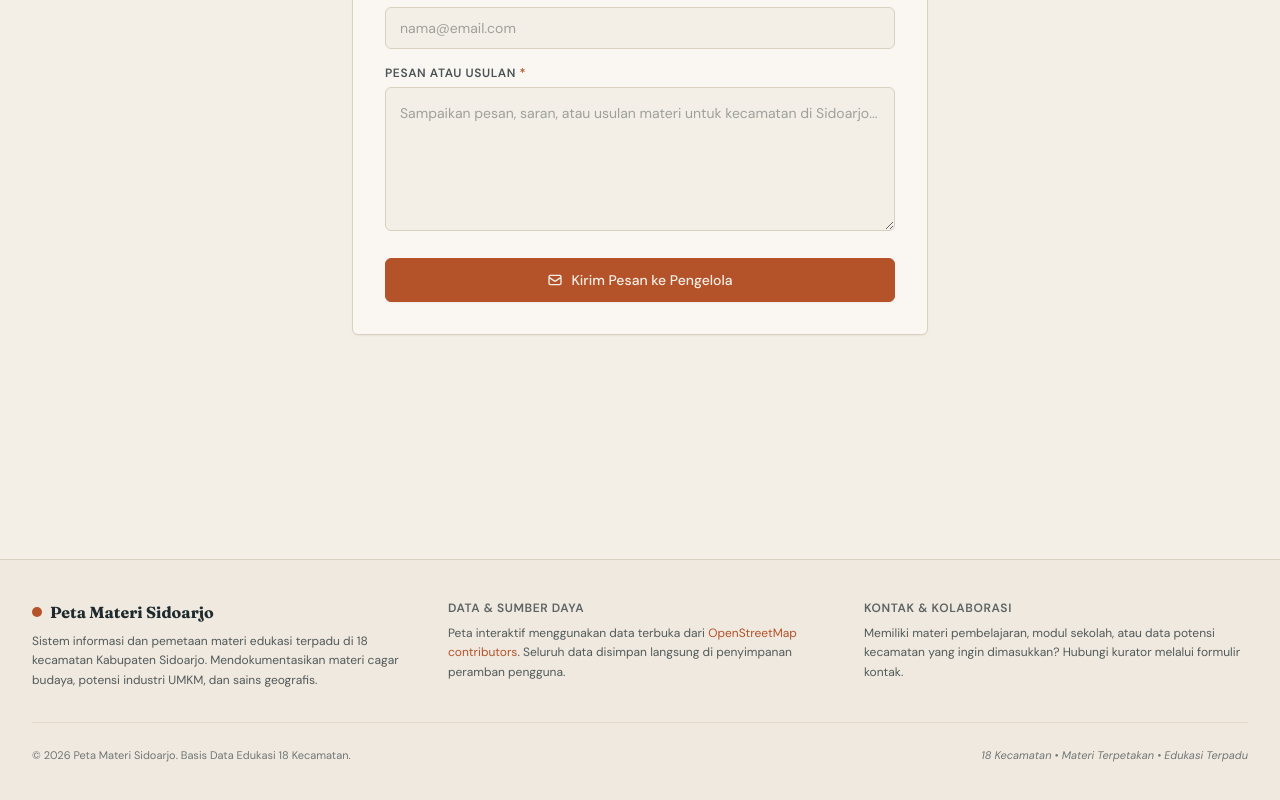
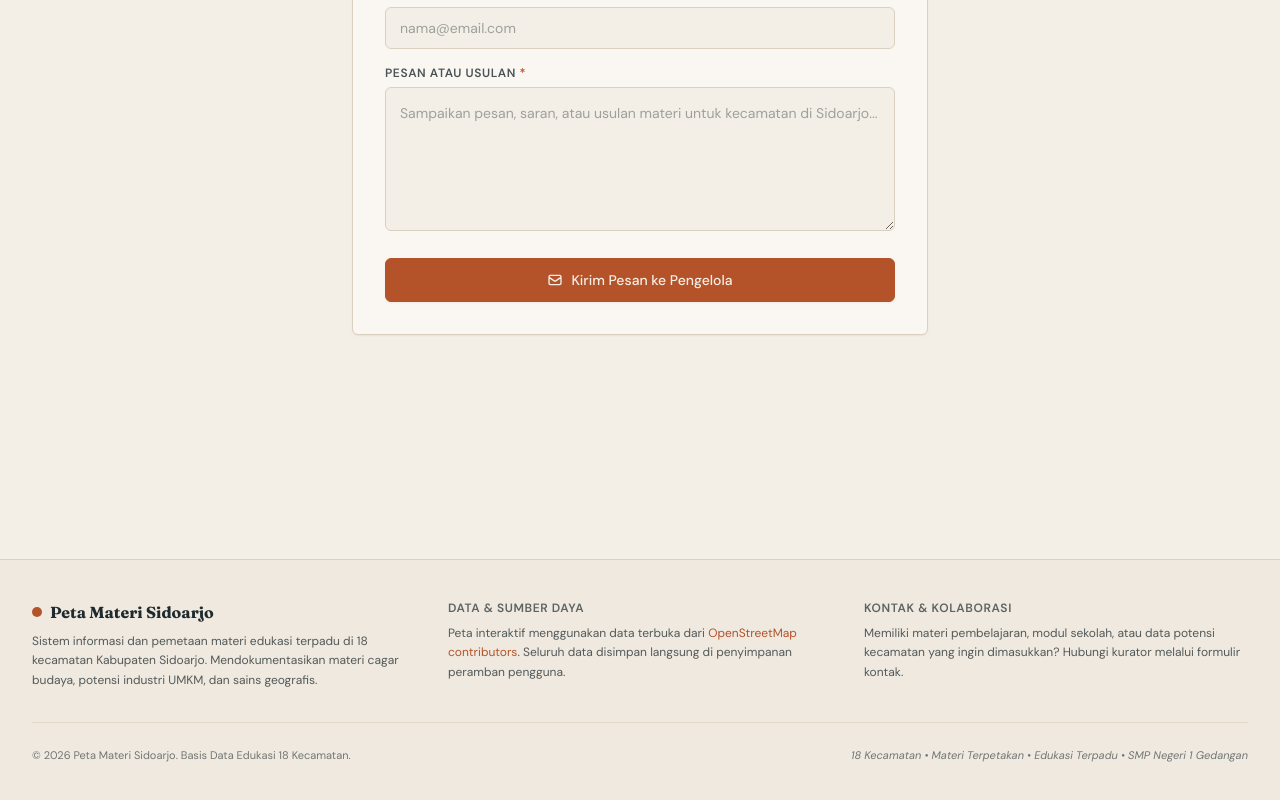
Before and after one commit to rickymorenoar/Maps-Sidoarjo, a React (Vite) app: page / in a window 1280 px wide. Shown: the part 3039-3839 px from the top of the page. Built offline with nearby package versions, Linux system fonts and the light colour scheme.

Commit message:
final chapter

```diff
--- a/src/components/layout/Footer.tsx
+++ b/src/components/layout/Footer.tsx
@@ -50,7 +50,7 @@ export const Footer: React.FC = () => {
 
         <div className="border-t border-line/60 mt-8 pt-6 flex flex-col sm:flex-row items-center justify-between text-[11px] text-ink/60 gap-3">
           <p>© {currentYear} Peta Materi Sidoarjo. Basis Data Edukasi 18 Kecamatan.</p>
-          <p className="italic">18 Kecamatan • Materi Terpetakan • Edukasi Terpadu</p>
+          <p className="italic">18 Kecamatan • Materi Terpetakan • Edukasi Terpadu • SMP Negeri 1 Gedangan</p>
         </div>
       </div>
     </footer>
```
